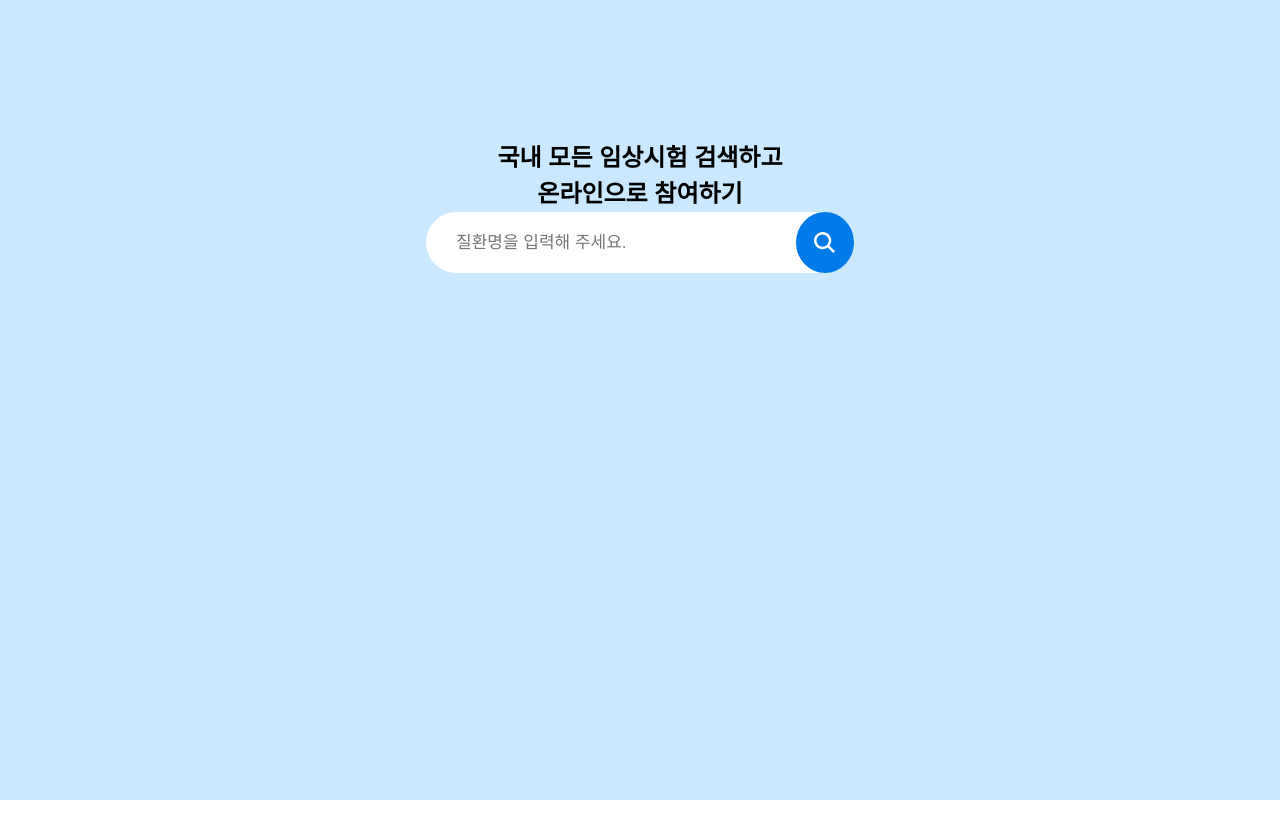
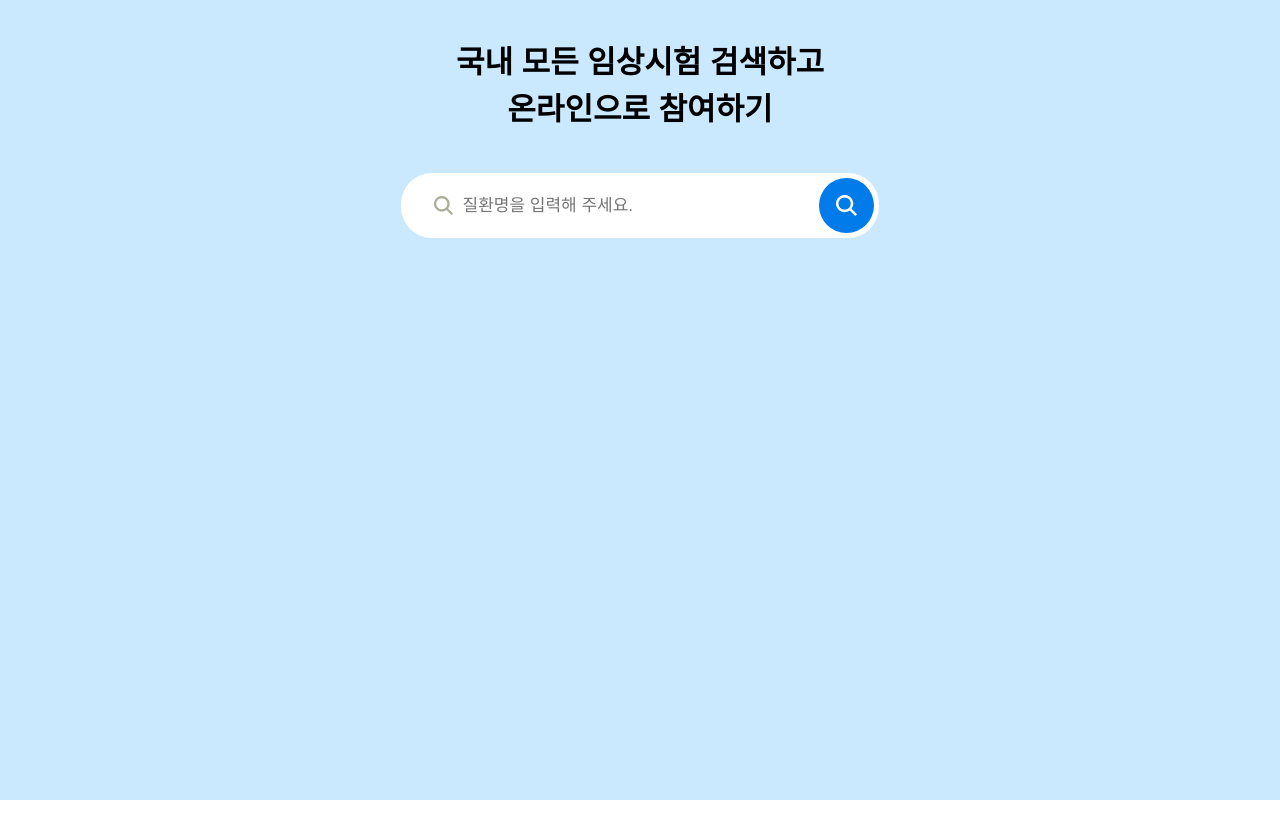
Before and after one commit to Pre-Team-10/pre-onboarding-8th-3-10, a React (Create React App) app: page / in a window 1280 px wide. Shown: the top 838 px of the page. Before the commit the page ends 800 px from the top, so only its background shows below. Built offline with nearby package versions, Linux system fonts and the light colour scheme.

Commit message:
Style: input box 스타일 수정

```diff
--- a/src/SearchBox.tsx
+++ b/src/SearchBox.tsx
@@ -13,45 +13,66 @@ const Container = styled.section`
 
 const SearchBoxWrap = styled.div`
   width: 700px;
-  height: 680px;
+  height: 920px;
   margin: 0 auto;
   padding: 80px;
   text-align: center;
   border-radius: 21px;
 `;
+
+const SearchBoxTitle = styled.h2`
+  margin: 20px 0 40px;
+  font-size: 31px;
+`;
+
 const SearchInputWrap = styled.form`
   display: flex;
   justify-content: space-between;
-  width: 428px;
+  width: 478px;
   margin: 0 auto;
   line-height: 3;
+  border: 2px solid rgba(0, 0, 0, 0);
   border-radius: 31px;
   background: #fff;
+
+  &:focus-within {
+    border: 2px solid rgb(0, 123, 233);
+  }
 `;
+
+const SearchBoxIconBox = styled.div`
+  display: flex;
+  justify-content: flex-end;
+  align-items: center;
+  width: 50px;
+`;
+
 const SearchInput = styled.input`
   all: unset;
   width: 350px;
-  padding: 5px 5px 5px 30px;
+  padding: 5px;
   font-size: 17px;
   text-align: left;
 `;
 
 const SearchInputButton = styled.button`
   display: flex;
+  justify-content: center;
+  align-items: center;
+  position: relative;
+  right: 3px;
+  top: 3px;
   border-radius: 100%;
-  width: 61px;
-  height: 61px;
+  width: 55px;
+  height: 55px;
   font-weight: 500;
   border: 0;
   cursor: pointer;
   background-color: #007be9;
-  display: flex;
   color: #fff;
-  justify-content: center;
-  align-items: center;
 `;
 
-const SearchIconWrap = styled.div`
+const SearchButtonIconWrap = styled.div`
   display: flex;
   justify-content: center;
   align-items: center;
@@ -59,16 +80,18 @@ const SearchIconWrap = styled.div`
 
 const ListWrap = styled.ul`
   flex-direction: column;
-  width: 350px;
+  width: 450px;
   max-height: 500px;
   margin: 10px auto;
-  padding: 10px 30px;
+  padding: 10px 25px;
   border-radius: 11px;
   background-color: #fff;
   overflow-y: scroll;
 `;
 
 const List = styled.li`
+  display: flex;
+  flex-direction: row;
   position: relative;
   padding: 10px 0px;
   font-size: 17px;
@@ -78,24 +101,36 @@ const List = styled.li`
   list-style: none;
 
   &:nth-child(2) {
-    padding: 20px 0px 10px;
+    padding: 35px 0px 10px;
   }
 
   &:nth-child(2)::before {
     content: "추천 검색어";
     position: absolute;
-    top: -10px;
-    color: #eee;
+    top: 5px;
+    font-size: 13px;
+    color: #999;
   }
 `;
 
 const TypeKeyword = styled.li`
+  display: flex;
+  flex-direction: row;
   padding: 10px 0px;
   font-size: 17px;
   font-weight: 900;
   text-decoration: none;
   text-align: left;
   list-style: none;
+`;
+
+const SearchBoxListIconBox = styled.span`
+  display: flex;
+  flex-direction: column;
+  justify-content: center;
+  align-items: center;
+  width: 16px;
+  padding-right: 15px;
 `;
 
 function SearchBox() {
@@ -144,19 +179,31 @@ function SearchBox() {
   return (
     <Container>
       <SearchBoxWrap>
-        <h2>
+        <SearchBoxTitle>
           국내 모든 임상시험 검색하고
           <br /> 온라인으로 참여하기
-        </h2>
+        </SearchBoxTitle>
         <SearchInputWrap>
+          <SearchBoxIconBox>
+            <svg
+              viewBox="0 0 16 16"
+              fill="#a9af97"
+              preserveAspectRatio="none"
+              xmlns="http://www.w3.org/2000/svg"
+              width={19}
+              height={19}
+            >
+              <path d="M6.56 0a6.56 6.56 0 015.255 10.49L16 14.674 14.675 16l-4.186-4.184A6.56 6.56 0 116.561 0zm0 1.875a4.686 4.686 0 100 9.372 4.686 4.686 0 000-9.372z" />
+            </svg>
+          </SearchBoxIconBox>
           <SearchInput
             type="text"
             placeholder="질환명을 입력해 주세요."
             value={searchText}
             onChange={handleTextChange}
           />
-          <SearchInputButton type="submit">
-            <SearchIconWrap>
+          <SearchInputButton type="submit" onClick={(e) => e.preventDefault()}>
+            <SearchButtonIconWrap>
               <svg
                 viewBox="0 0 16 16"
                 fill="currentColor"
@@ -167,7 +214,7 @@ function SearchBox() {
               >
                 <path d="M6.56 0a6.56 6.56 0 015.255 10.49L16 14.674 14.675 16l-4.186-4.184A6.56 6.56 0 116.561 0zm0 1.875a4.686 4.686 0 100 9.372 4.686 4.686 0 000-9.372z" />
               </svg>
-            </SearchIconWrap>
+            </SearchButtonIconWrap>
           </SearchInputButton>
         </SearchInputWrap>
         <ListWrap
@@ -175,9 +222,39 @@ function SearchBox() {
             display: searchText.length === 0 ? "none" : "flex",
           }}
         >
-          <TypeKeyword>{searchText}</TypeKeyword>
+          <TypeKeyword>
+            <SearchBoxListIconBox>
+              <svg
+                viewBox="0 0 16 16"
+                fill="#a9af97"
+                preserveAspectRatio="none"
+                xmlns="http://www.w3.org/2000/svg"
+                width={15}
+                height={15}
+              >
+                <path d="M6.56 0a6.56 6.56 0 015.255 10.49L16 14.674 14.675 16l-4.186-4.184A6.56 6.56 0 116.561 0zm0 1.875a4.686 4.686 0 100 9.372 4.686 4.686 0 000-9.372z" />
+              </svg>
+            </SearchBoxListIconBox>
+            {searchText}
+          </TypeKeyword>
           {sickApiData?.map((sickData) => {
-            return <List key={sickData.sickCd}>{sickData.sickNm}</List>;
+            return (
+              <List key={sickData.sickCd}>
+                <SearchBoxListIconBox>
+                  <svg
+                    viewBox="0 0 16 16"
+                    fill="#a9af97"
+                    preserveAspectRatio="none"
+                    xmlns="http://www.w3.org/2000/svg"
+                    width={15}
+                    height={15}
+                  >
+                    <path d="M6.56 0a6.56 6.56 0 015.255 10.49L16 14.674 14.675 16l-4.186-4.184A6.56 6.56 0 116.561 0zm0 1.875a4.686 4.686 0 100 9.372 4.686 4.686 0 000-9.372z" />
+                  </svg>
+                </SearchBoxListIconBox>
+                {sickData.sickNm}
+              </List>
+            );
           })}
         </ListWrap>
       </SearchBoxWrap>
```
